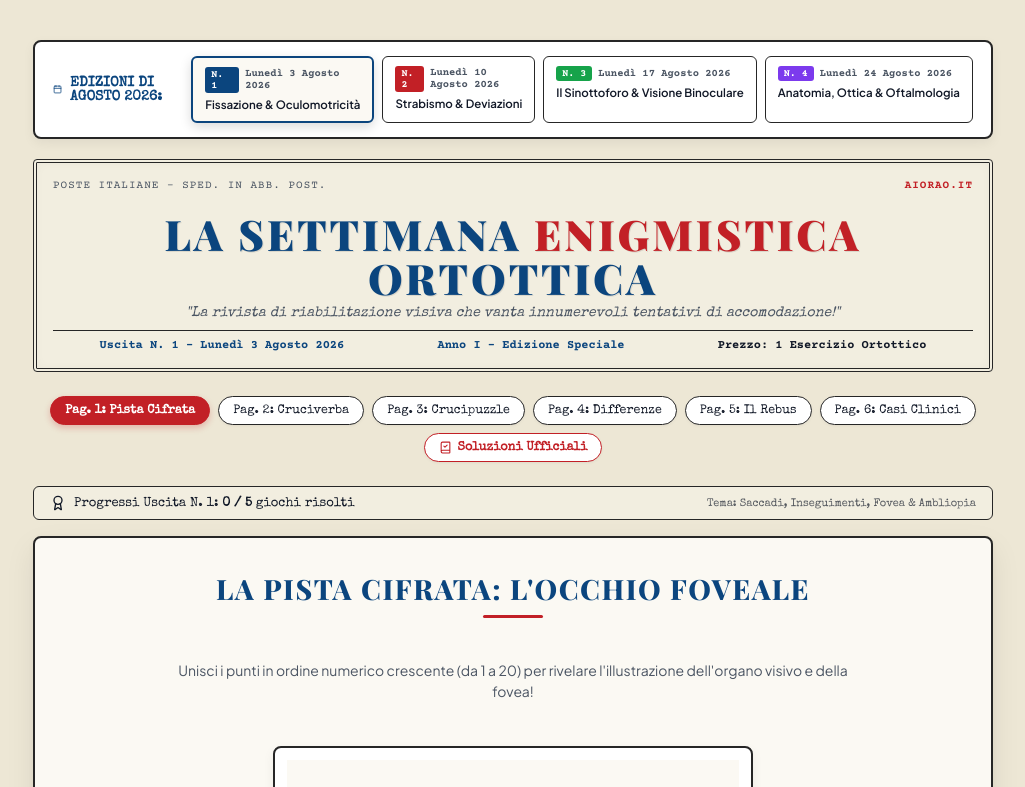
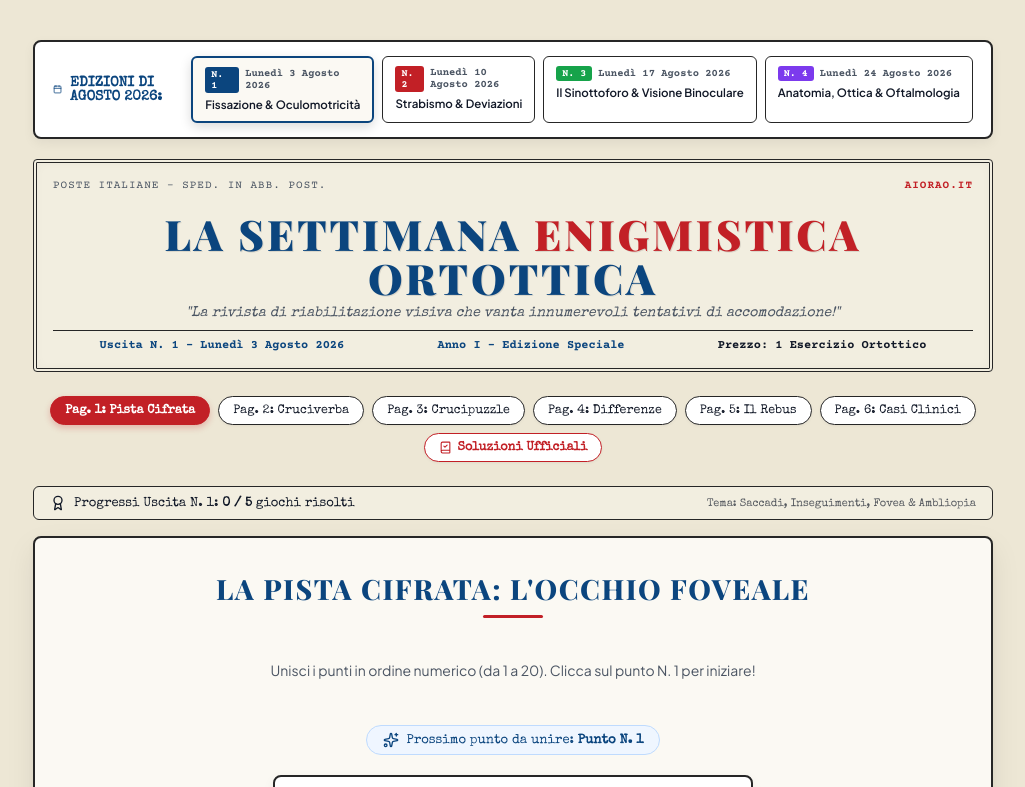
Before and after one commit to SFORNER293/Giornale-Ortottica, a React (Vite) app: page / in a window 1280 px wide. Shown: the top 787 px of the page, without its empty margins (127-1152 px from the left). Built offline with nearby package versions, Linux system fonts and the light colour scheme; a web font is replaced by a local one.

Commit message:
fix: La Pista Cifrata start state from dot 1, unique dot coordinates without overlap, and large touch hit targets

```diff
--- a/src/components/TargetGame.tsx
+++ b/src/components/TargetGame.tsx
@@ -13,118 +13,117 @@ interface DotPoint {
   id: number;
   x: number;
   y: number;
-  label?: string;
 }
 
-// Dot datasets for the 4 weekly issues to draw orthoptic figures
+// Guaranteed non-overlapping 20-dot datasets for all 4 weekly issues
 const PISTA_DATA: { [key: number]: { title: string; subtitle: string; dots: DotPoint[]; svgPath: string } } = {
   1: {
     title: "La Pista Cifrata: L'Occhio Foveale",
-    subtitle: "Unisci i punti in ordine numerico crescente (da 1 a 20) per rivelare l'illustrazione dell'organo visivo e della fovea!",
+    subtitle: "Unisci i punti in ordine numerico (da 1 a 20). Clicca sul punto N. 1 per iniziare!",
     dots: [
-      { id: 1, x: 50, y: 150 },
-      { id: 2, x: 80, y: 90 },
-      { id: 3, x: 140, y: 50 },
-      { id: 4, x: 210, y: 40 },
-      { id: 5, x: 280, y: 50 },
-      { id: 6, x: 340, y: 90 },
+      { id: 1, x: 30, y: 150 },
+      { id: 2, x: 70, y: 90 },
+      { id: 3, x: 130, y: 50 },
+      { id: 4, x: 200, y: 40 },
+      { id: 5, x: 270, y: 50 },
+      { id: 6, x: 330, y: 90 },
       { id: 7, x: 370, y: 150 },
-      { id: 8, x: 340, y: 210 },
-      { id: 9, x: 280, y: 250 },
-      { id: 10, x: 210, y: 260 },
-      { id: 11, x: 140, y: 250 },
-      { id: 12, x: 80, y: 210 },
-      { id: 13, x: 50, y: 150 },
-      { id: 14, x: 160, y: 150 },
-      { id: 15, x: 180, y: 120 },
-      { id: 16, x: 230, y: 120 },
-      { id: 17, x: 250, y: 150 },
-      { id: 18, x: 230, y: 180 },
-      { id: 19, x: 180, y: 180 },
-      { id: 20, x: 160, y: 150 }
+      { id: 8, x: 330, y: 210 },
+      { id: 9, x: 270, y: 250 },
+      { id: 10, x: 200, y: 260 },
+      { id: 11, x: 130, y: 250 },
+      { id: 12, x: 70, y: 210 },
+      { id: 13, x: 140, y: 150 },
+      { id: 14, x: 160, y: 110 },
+      { id: 15, x: 200, y: 95 },
+      { id: 16, x: 240, y: 110 },
+      { id: 17, x: 260, y: 150 },
+      { id: 18, x: 240, y: 190 },
+      { id: 19, x: 200, y: 205 },
+      { id: 20, x: 160, y: 190 }
     ],
-    svgPath: "M 50 150 Q 210 20 370 150 Q 210 280 50 150 Z M 160 150 A 45 45 0 1 0 250 150 A 45 45 0 1 0 160 150 Z"
+    svgPath: "M 30 150 Q 200 20 370 150 Q 200 280 30 150 Z M 140 150 A 60 55 0 1 0 260 150 A 60 55 0 1 0 140 150 Z"
   },
   2: {
     title: "La Pista Cifrata: La Montatura di Prova ed i Prismi",
-    subtitle: "Collega i punti dal numero 1 al 20 per ricomporre la classica montatura di prova ortottica con alloggiamento prismi!",
+    subtitle: "Unisci i punti in ordine numerico (da 1 a 20). Clicca sul punto N. 1 per iniziare!",
     dots: [
-      { id: 1, x: 40, y: 120 },
-      { id: 2, x: 180, y: 120 },
-      { id: 3, x: 180, y: 200 },
+      { id: 1, x: 40, y: 100 },
+      { id: 2, x: 170, y: 100 },
+      { id: 3, x: 170, y: 200 },
       { id: 4, x: 40, y: 200 },
-      { id: 5, x: 40, y: 120 },
-      { id: 6, x: 180, y: 150 },
-      { id: 7, x: 240, y: 150 },
-      { id: 8, x: 240, y: 120 },
-      { id: 9, x: 380, y: 120 },
-      { id: 10, x: 380, y: 200 },
-      { id: 11, x: 240, y: 200 },
-      { id: 12, x: 240, y: 120 },
-      { id: 13, x: 110, y: 160 },
-      { id: 14, x: 135, y: 135 },
-      { id: 15, x: 135, y: 185 },
-      { id: 16, x: 310, y: 160 },
-      { id: 17, x: 335, y: 135 },
-      { id: 18, x: 335, y: 185 },
-      { id: 19, x: 20, y: 140 },
+      { id: 5, x: 40, y: 150 },
+      { id: 6, x: 70, y: 150 },
+      { id: 7, x: 140, y: 150 },
+      { id: 8, x: 170, y: 150 },
+      { id: 9, x: 190, y: 140 },
+      { id: 10, x: 210, y: 130 },
+      { id: 11, x: 230, y: 140 },
+      { id: 12, x: 250, y: 100 },
+      { id: 13, x: 380, y: 100 },
+      { id: 14, x: 380, y: 200 },
+      { id: 15, x: 250, y: 200 },
+      { id: 16, x: 250, y: 150 },
+      { id: 17, x: 280, y: 150 },
+      { id: 18, x: 350, y: 150 },
+      { id: 19, x: 380, y: 150 },
       { id: 20, x: 400, y: 140 }
     ],
-    svgPath: "M 40 120 L 180 120 L 180 200 L 40 200 Z M 240 120 L 380 120 L 380 200 L 240 200 Z M 180 150 L 240 150"
+    svgPath: "M 40 100 L 170 100 L 170 200 L 40 200 Z M 250 100 L 380 100 L 380 200 L 250 200 Z M 170 140 L 250 140"
   },
   3: {
     title: "La Pista Cifrata: Il Sinottoforo",
-    subtitle: "Traccia la linea continua collegando tutti i punti in sequenza numerica per disegnare lo strumento di fusione binoculare!",
+    subtitle: "Unisci i punti in ordine numerico (da 1 a 20). Clicca sul punto N. 1 per iniziare!",
     dots: [
-      { id: 1, x: 80, y: 240 },
-      { id: 2, x: 340, y: 240 },
-      { id: 3, x: 320, y: 190 },
-      { id: 4, x: 100, y: 190 },
-      { id: 5, x: 80, y: 240 },
-      { id: 6, x: 130, y: 190 },
-      { id: 7, x: 110, y: 100 },
-      { id: 8, x: 160, y: 80 },
-      { id: 9, x: 175, y: 140 },
-      { id: 10, x: 245, y: 140 },
-      { id: 11, x: 260, y: 80 },
-      { id: 12, x: 310, y: 100 },
-      { id: 13, x: 290, y: 190 },
-      { id: 14, x: 170, y: 170 },
-      { id: 15, x: 250, y: 170 },
-      { id: 16, x: 210, y: 120 },
-      { id: 17, x: 135, y: 90 },
-      { id: 18, x: 285, y: 90 },
-      { id: 19, x: 210, y: 210 },
-      { id: 20, x: 80, y: 240 }
+      { id: 1, x: 60, y: 260 },
+      { id: 2, x: 360, y: 260 },
+      { id: 3, x: 340, y: 210 },
+      { id: 4, x: 210, y: 210 },
+      { id: 5, x: 80, y: 210 },
+      { id: 6, x: 60, y: 260 },
+      { id: 7, x: 90, y: 160 },
+      { id: 8, x: 70, y: 90 },
+      { id: 9, x: 120, y: 70 },
+      { id: 10, x: 140, y: 130 },
+      { id: 11, x: 180, y: 130 },
+      { id: 12, x: 195, y: 170 },
+      { id: 13, x: 225, y: 170 },
+      { id: 14, x: 240, y: 130 },
+      { id: 15, x: 280, y: 130 },
+      { id: 16, x: 300, y: 70 },
+      { id: 17, x: 350, y: 90 },
+      { id: 18, x: 330, y: 160 },
+      { id: 19, x: 210, y: 160 },
+      { id: 20, x: 210, y: 260 }
     ],
-    svgPath: "M 80 240 L 340 240 L 320 190 L 100 190 Z M 130 190 L 110 100 L 160 80 L 175 140 M 290 190 L 310 100 L 260 80 L 245 140"
+    svgPath: "M 60 260 L 360 260 L 340 210 L 80 210 Z M 90 160 L 70 90 L 120 70 L 140 130 M 330 160 L 350 90 L 300 70 L 280 130"
   },
   4: {
     title: "La Pista Cifrata: Il Forottero e l'Ottotipo",
-    subtitle: "Unisci i 20 punti per svelare l'apparecchio di rifrazione e l'ottotipo a tabella di Snellen!",
+    subtitle: "Unisci i punti in ordine numerico (da 1 a 20). Clicca sul punto N. 1 per iniziare!",
     dots: [
-      { id: 1, x: 120, y: 40 },
-      { id: 2, x: 300, y: 40 },
-      { id: 3, x: 300, y: 140 },
-      { id: 4, x: 120, y: 140 },
-      { id: 5, x: 120, y: 40 },
-      { id: 6, x: 160, y: 90 },
-      { id: 7, x: 260, y: 90 },
-      { id: 8, x: 180, y: 180 },
-      { id: 9, x: 240, y: 180 },
-      { id: 10, x: 240, y: 260 },
-      { id: 11, x: 180, y: 260 },
-      { id: 12, x: 180, y: 180 },
-      { id: 13, x: 195, y: 200 },
-      { id: 14, x: 225, y: 200 },
-      { id: 15, x: 225, y: 220 },
-      { id: 16, x: 195, y: 220 },
-      { id: 17, x: 195, y: 240 },
-      { id: 18, x: 225, y: 240 },
-      { id: 19, x: 210, y: 65 },
-      { id: 20, x: 120, y: 40 }
+      { id: 1, x: 100, y: 30 },
+      { id: 2, x: 320, y: 30 },
+      { id: 3, x: 320, y: 150 },
+      { id: 4, x: 250, y: 150 },
+      { id: 5, x: 250, y: 100 },
+      { id: 6, x: 170, y: 100 },
+      { id: 7, x: 170, y: 150 },
+      { id: 8, x: 100, y: 150 },
+      { id: 9, x: 100, y: 90 },
+      { id: 10, x: 100, y: 30 },
+      { id: 11, x: 160, y: 180 },
+      { id: 12, x: 260, y: 180 },
+      { id: 13, x: 260, y: 270 },
+      { id: 14, x: 160, y: 270 },
+      { id: 15, x: 160, y: 210 },
+      { id: 16, x: 200, y: 210 },
+      { id: 17, x: 200, y: 240 },
+      { id: 18, x: 220, y: 240 },
+      { id: 19, x: 220, y: 210 },
+      { id: 20, x: 260, y: 210 }
     ],
-    svgPath: "M 120 40 L 300 40 L 300 140 L 120 140 Z M 180 180 L 240 180 L 240 260 L 180 260 Z"
+    svgPath: "M 100 30 L 320 30 L 320 150 L 100 150 Z M 160 180 L 260 180 L 260 270 L 160 270 Z"
   }
 };
 
@@ -132,19 +131,20 @@ export const TargetGame: React.FC<TargetGameProps> = ({ issueId, onComplete, isC
   const currentIssue = PISTA_DATA[issueId] || PISTA_DATA[1];
   const totalDots = currentIssue.dots.length;
 
-  const [connectedDotIds, setConnectedDotIds] = useState<number[]>([1]);
+  const [connectedDotIds, setConnectedDotIds] = useState<number[]>([]);
   const [errorMsg, setErrorMsg] = useState<string | null>(null);
 
   useEffect(() => {
-    setConnectedDotIds([1]);
+    setConnectedDotIds([]);
     setErrorMsg(null);
   }, [issueId]);
 
-  const handleDotClick = (dotId: number) => {
-    if (isCompleted) return;
+  const expectedNextId = connectedDotIds.length + 1;
+  const isAllConnected = connectedDotIds.length === totalDots || isCompleted;
 
-    const lastId = connectedDotIds[connectedDotIds.length - 1];
-    const expectedNextId = lastId + 1;
+  const handleDotClick = (e: React.MouseEvent, dotId: number) => {
+    e.stopPropagation();
+    if (isCompleted || isAllConnected) return;
 
     if (dotId === expectedNextId) {
       const newConnected = [...connectedDotIds, dotId];
@@ -154,14 +154,16 @@ export const TargetGame: React.FC<TargetGameProps> = ({ issueId, onComplete, isC
       if (dotId === totalDots) {
         onComplete();
       }
-    } else if (connectedDotIds.includes(dotId)) {
-      if (dotId === lastId && dotId > 1) {
-        setConnectedDotIds(prev => prev.slice(0, -1));
-        setErrorMsg(null);
+    } else {
+      if (connectedDotIds.includes(dotId)) {
+        if (dotId === connectedDotIds[connectedDotIds.length - 1] && dotId > 1) {
+          setConnectedDotIds(prev => prev.slice(0, -1));
+          setErrorMsg(null);
+        }
+      } else {
+        setErrorMsg(`Punto errato! Devi unire i punti in ordine numerico (da 1 a ${totalDots}). Prossimo punto da cliccare: N. ${expectedNextId}`);
+        setTimeout(() => setErrorMsg(null), 3500);
       }
-    } else {
-      setErrorMsg(`Punto errato! Devi unire i punti in ordine numerico crescente. Prossimo punto: N. ${expectedNextId}`);
-      setTimeout(() => setErrorMsg(null), 3500);
     }
   };
 
@@ -172,11 +174,9 @@ export const TargetGame: React.FC<TargetGameProps> = ({ issueId, onComplete, isC
   };
 
   const handleReset = () => {
-    setConnectedDotIds([1]);
+    setConnectedDotIds([]);
     setErrorMsg(null);
   };
-
-  const isAllConnected = connectedDotIds.length === totalDots || isCompleted;
 
   return (
     <div className="target-container">
@@ -199,6 +199,24 @@ export const TargetGame: React.FC<TargetGameProps> = ({ issueId, onComplete, isC
         </div>
       )}
 
+      {!isCompleted && !isAllConnected && (
+        <div style={{
+          display: 'inline-flex',
+          alignItems: 'center',
+          gap: '8px',
+          backgroundColor: '#eff6ff',
+          border: '1.5px solid #bfdbfe',
+          color: 'var(--se-blue)',
+          padding: '6px 16px',
+          borderRadius: '20px',
+          fontSize: '13px',
+          fontFamily: 'var(--font-typewriter)'
+        }}>
+          <Sparkles size={16} />
+          <span>Prossimo punto da unire: <strong>Punto N. {expectedNextId}</strong></span>
+        </div>
+      )}
+
       {/* Pista Cifrata Canvas SVG */}
       <div style={{
         width: '100%',
@@ -215,7 +233,7 @@ export const TargetGame: React.FC<TargetGameProps> = ({ issueId, onComplete, isC
           {/* Background grid texture */}
           <rect x="0" y="0" width="420" height="300" fill="var(--paper-bg)" />
 
-          {/* Complete revealed figure path when finished */}
+          {/* Revealed figure path when finished */}
           {isAllConnected && (
             <path
               d={currentIssue.svgPath}
@@ -248,31 +266,40 @@ export const TargetGame: React.FC<TargetGameProps> = ({ issueId, onComplete, isC
             );
           })}
 
-          {/* Dots */}
+          {/* Render individual dots */}
           {currentIssue.dots.map((dot) => {
             const isConnected = connectedDotIds.includes(dot.id);
-            const isNext = !isAllConnected && dot.id === connectedDotIds.length + 1;
+            const isNext = !isAllConnected && dot.id === expectedNextId;
 
             return (
               <g
                 key={dot.id}
-                onClick={() => handleDotClick(dot.id)}
+                onClick={(e) => handleDotClick(e, dot.id)}
                 style={{ cursor: isAllConnected ? 'default' : 'pointer' }}
               >
-                {/* Glow ring for next dot */}
+                {/* Invisible large hit area to prevent click misses */}
+                <circle
+                  cx={dot.x}
+                  cy={dot.y}
+                  r="16"
+                  fill="transparent"
+                />
+
+                {/* Animated glow ring for expected next dot */}
                 {isNext && (
                   <circle
                     cx={dot.x}
                     cy={dot.y}
-                    r="14"
+                    r="12"
                     fill="none"
-                    stroke="#ca8a04"
+                    stroke="#d97706"
                     strokeWidth="2"
                     strokeDasharray="3 2"
                     style={{ animation: 'goldPulse 1.2s infinite' }}
                   />
                 )}
 
+                {/* Main Dot Circle */}
                 <circle
                   cx={dot.x}
                   cy={dot.y}
@@ -280,7 +307,7 @@ export const TargetGame: React.FC<TargetGameProps> = ({ issueId, onComplete, isC
                   fill={isConnected ? "var(--se-red)" : isNext ? "#f59e0b" : "white"}
                   stroke={isConnected ? "var(--se-red)" : "var(--border-color)"}
                   strokeWidth="2"
-                  style={{ transition: 'all 0.2s ease' }}
+                  style={{ transition: 'all 0.15s ease' }}
                 />
 
                 {/* Dot Number Label */}
@@ -291,6 +318,7 @@ export const TargetGame: React.FC<TargetGameProps> = ({ issueId, onComplete, isC
                   fontSize="12"
                   fontFamily="var(--font-mono)"
                   fontWeight={isNext || isConnected ? "bold" : "normal"}
+                  pointerEvents="none"
                 >
                   {dot.id}
                 </text>
```
